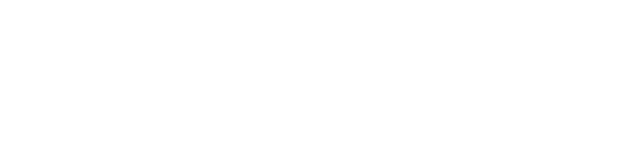
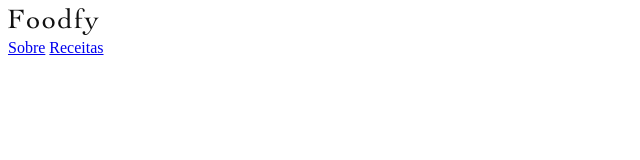
Before and after one commit to sauloaguiar93/foodly, a plain HTML site: page index.html in a window 1280 px wide. Shown: the whole page, without its empty margins (0-640 px from the left). Drawn offline with Linux system fonts and the light colour scheme.

Commit message:
Estruturando o Index.html

```diff
--- a/index.html
+++ b/index.html
@@ -7,13 +7,28 @@
     <title>Foodly</title>
 </head>
 <body>
+    <!-- WRAPPER -->
+    <div class="wrapper">
     <!-- HEADER -->
+        <header>
+            <img src="public/assets/logo.png" alt="Logo foodly">
+            <nav class="menu">
+                <a href="#">Sobre</a>
+                <a href="#">Receitas</a>
+            </nav>
+        </header>
     <!-- END HEADER -->
+
     <!-- BANNER -->
+        <div>
+
+        </div>
     <!-- END BANNER -->
     <!-- MAIS ACESSADAS -->
     <!-- END MAIS ACESSADAS -->
     <!-- FOOTER -->
     <!-- END FOOTER -->
+    <!-- WRAPPER -->
+    </div>
 </body>
 </html>
```
Also changed, not shown: public/assets/asinhas.png (added), public/assets/burger.png (added), public/assets/chef.png (added), public/assets/doce.png (added), public/assets/espaguete.png (added), public/assets/lasanha.png (added), public/assets/logo.png (added), public/assets/pizza.png (added).
